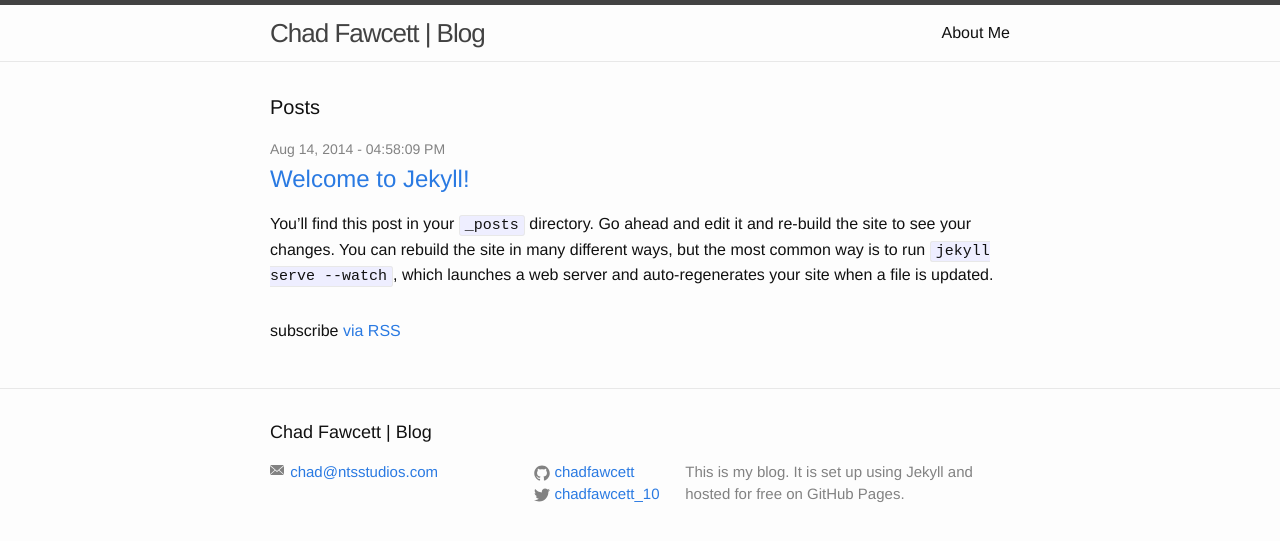
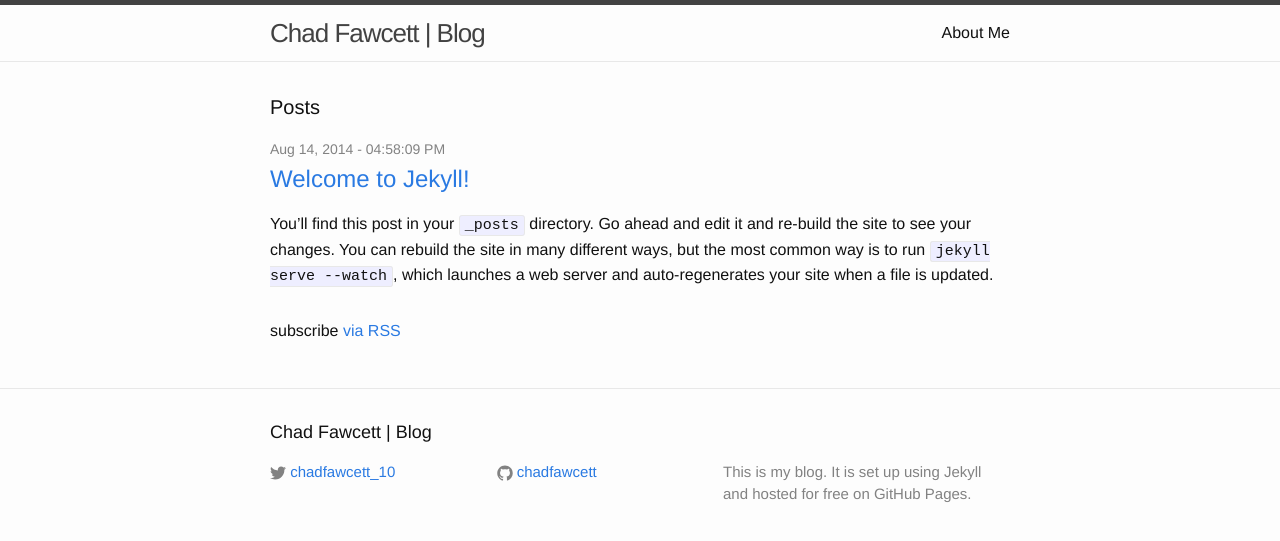
Before and after one commit to chadfawcett/chadfawcett.github.io, a Jekyll site: the page built from index.html, in a window 1280 px wide. Shown: the top 541 px of the page. Built offline with Jekyll 4.4.1, drawn with Linux system fonts in a browser that asks for light colours.

Commit message:
Updated look and feel of footer

```diff
--- a/_includes/footer.html
+++ b/_includes/footer.html
@@ -7,22 +7,20 @@
     <div class="footer-col-wrapper">
       <div class="footer-col  footer-col-1">
         <ul class="contact-list">
+          {% if site.twitter_username %}
           <li>
-            <a href="mailto:{{ site.email }}">
-              <span class="icon icon--email">
+            <a href="https://twitter.com/{{ site.twitter_username }}">
+              <span class="icon  icon--twitter">
                 <svg viewBox="0 0 16 16">
-                  <g>
-                    <path fill="#828282" d="M7,7L5.268,5.484L0.316,9.729C0.496,9.896,0.739,10,1.007,10h11.986c0.267,0,0.509-0.104,0.688-0.271L8.732,5.484L7,7z"/>
-                    <path fill="#828282" d="M13.684,0.271C13.504,0.103,13.262,0,12.993,0H1.007C0.74,0,0.498,0.104,0.318,0.273L7,6L13.684,0.271z"/>
-                    <polygon fill="#828282" points="0,0.878 0,9.186 4.833,5.079 	"/>
-                    <polygon fill="#828282" points="9.167,5.079 14,9.186 14,0.875 	"/>
-                  </g>
+                  <path fill="#828282" d="M15.969,3.058c-0.586,0.26-1.217,0.436-1.878,0.515c0.675-0.405,1.194-1.045,1.438-1.809
+                  c-0.632,0.375-1.332,0.647-2.076,0.793c-0.596-0.636-1.446-1.033-2.387-1.033c-1.806,0-3.27,1.464-3.27,3.27 c0,0.256,0.029,0.506,0.085,0.745C5.163,5.404,2.753,4.102,1.14,2.124C0.859,2.607,0.698,3.168,0.698,3.767 c0,1.134,0.577,2.135,1.455,2.722C1.616,6.472,1.112,6.325,0.671,6.08c0,0.014,0,0.027,0,0.041c0,1.584,1.127,2.906,2.623,3.206 C3.02,9.402,2.731,9.442,2.433,9.442c-0.211,0-0.416-0.021-0.615-0.059c0.416,1.299,1.624,2.245,3.055,2.271 c-1.119,0.877-2.529,1.4-4.061,1.4c-0.264,0-0.524-0.015-0.78-0.046c1.447,0.928,3.166,1.469,5.013,1.469 c6.015,0,9.304-4.983,9.304-9.304c0-0.142-0.003-0.283-0.009-0.423C14.976,4.29,15.531,3.714,15.969,3.058z"/>
                 </svg>
               </span>
 
-              <span class="username">{{ site.email }}</span>
+              <span class="username">{{ site.twitter_username }}</span>
             </a>
           </li>
+          {% endif %}
         </ul>
       </div>
 
@@ -41,21 +39,6 @@
             </a>
           </li>
           {% endif %}
-
-          {% if site.twitter_username %}
-          <li>
-            <a href="https://twitter.com/{{ site.twitter_username }}">
-              <span class="icon  icon--twitter">
-                <svg viewBox="0 0 16 16">
-                  <path fill="#828282" d="M15.969,3.058c-0.586,0.26-1.217,0.436-1.878,0.515c0.675-0.405,1.194-1.045,1.438-1.809
-                  c-0.632,0.375-1.332,0.647-2.076,0.793c-0.596-0.636-1.446-1.033-2.387-1.033c-1.806,0-3.27,1.464-3.27,3.27 c0,0.256,0.029,0.506,0.085,0.745C5.163,5.404,2.753,4.102,1.14,2.124C0.859,2.607,0.698,3.168,0.698,3.767 c0,1.134,0.577,2.135,1.455,2.722C1.616,6.472,1.112,6.325,0.671,6.08c0,0.014,0,0.027,0,0.041c0,1.584,1.127,2.906,2.623,3.206 C3.02,9.402,2.731,9.442,2.433,9.442c-0.211,0-0.416-0.021-0.615-0.059c0.416,1.299,1.624,2.245,3.055,2.271 c-1.119,0.877-2.529,1.4-4.061,1.4c-0.264,0-0.524-0.015-0.78-0.046c1.447,0.928,3.166,1.469,5.013,1.469 c6.015,0,9.304-4.983,9.304-9.304c0-0.142-0.003-0.283-0.009-0.423C14.976,4.29,15.531,3.714,15.969,3.058z"/>
-                </svg>
-              </span>
-
-              <span class="username">{{ site.twitter_username }}</span>
-            </a>
-          </li>
-          {% endif %}
         </ul>
       </div>
 
--- a/_sass/_layout.scss
+++ b/_sass/_layout.scss
@@ -121,31 +121,18 @@
 }
 
 .footer-col-1 {
-    width: -webkit-calc(35% - (#{$spacing-unit} / 2));
-    width:         calc(35% - (#{$spacing-unit} / 2));
+    width: -webkit-calc(30% - (#{$spacing-unit} / 2));
+    width:         calc(30% - (#{$spacing-unit} / 2));
 }
 
 .footer-col-2 {
-    width: -webkit-calc(20% - (#{$spacing-unit} / 2));
-    width:         calc(20% - (#{$spacing-unit} / 2));
+    width: -webkit-calc(30% - (#{$spacing-unit} / 2));
+    width:         calc(30% - (#{$spacing-unit} / 2));
 }
 
 .footer-col-3 {
-    width: -webkit-calc(45% - (#{$spacing-unit} / 2));
-    width:         calc(45% - (#{$spacing-unit} / 2));
-}
-
-@include media-query($on-laptop) {
-    .footer-col-1,
-    .footer-col-2 {
-        width: -webkit-calc(50% - (#{$spacing-unit} / 2));
-        width:         calc(50% - (#{$spacing-unit} / 2));
-    }
-
-    .footer-col-3 {
-        width: -webkit-calc(100% - (#{$spacing-unit} / 2));
-        width:         calc(100% - (#{$spacing-unit} / 2));
-    }
+    width: -webkit-calc(40% - (#{$spacing-unit} / 2));
+    width:         calc(40% - (#{$spacing-unit} / 2));
 }
 
 @include media-query($on-palm) {
```
